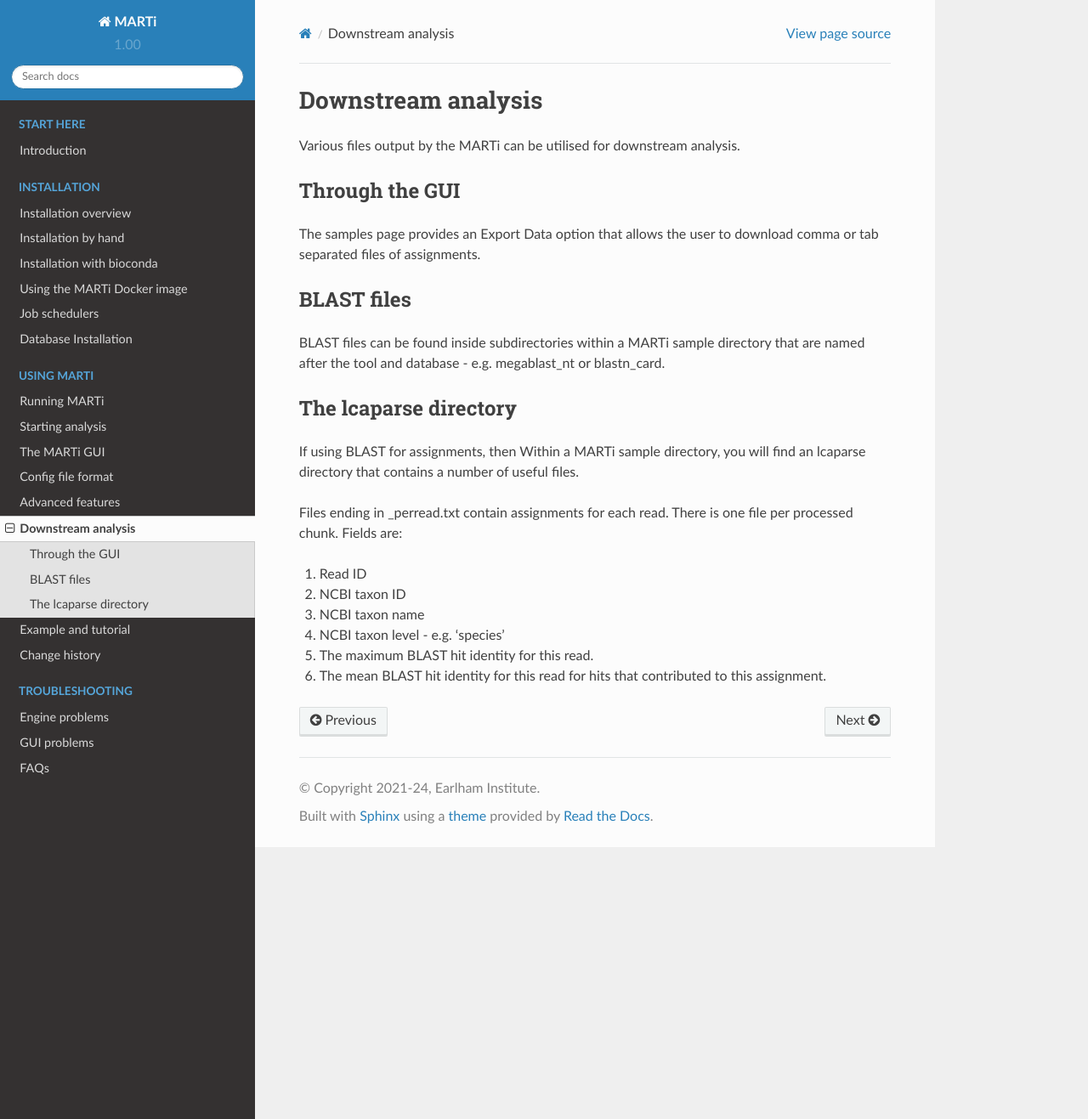
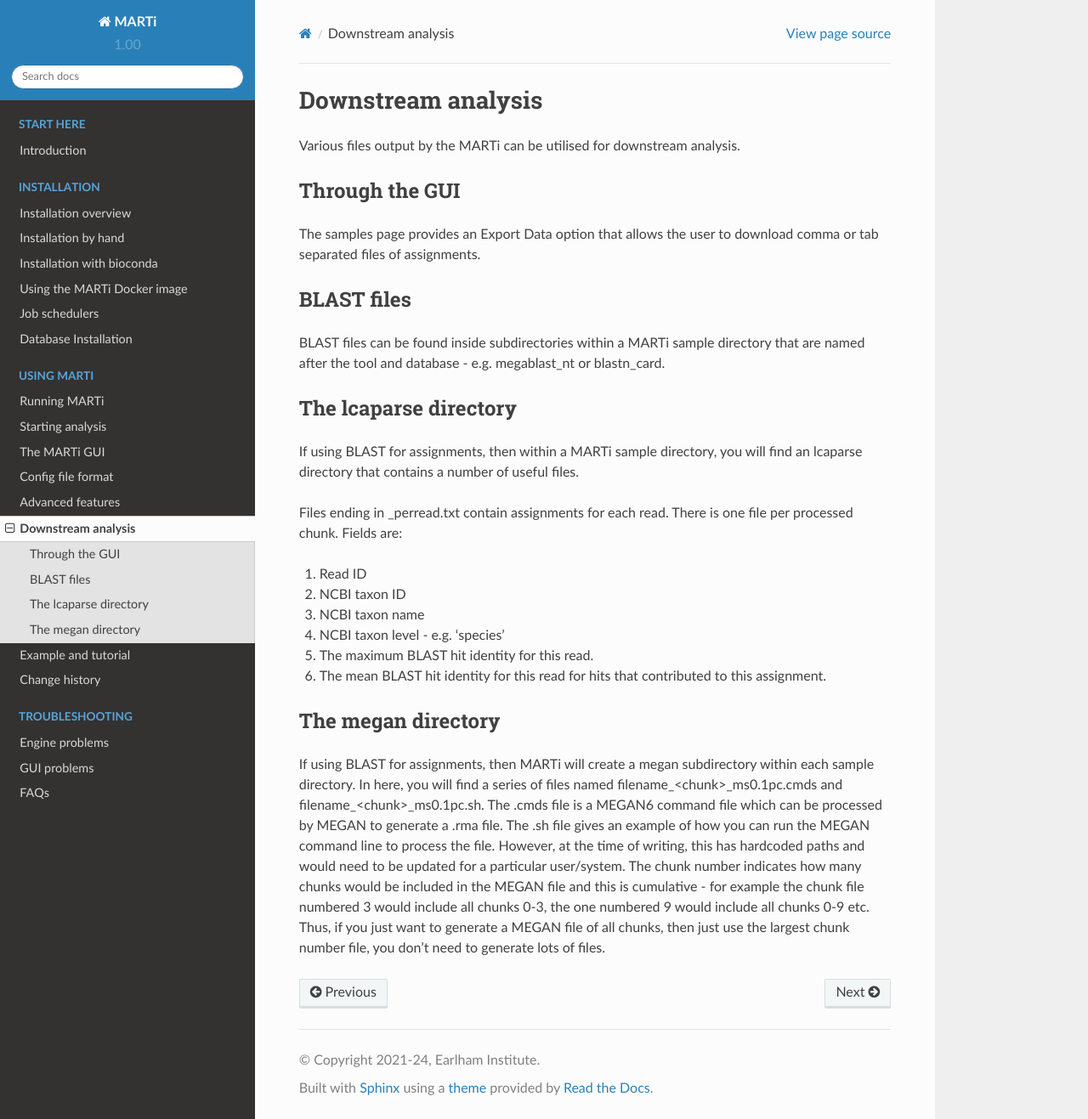
Before and after one commit to richardmleggett/MARTi, a Sphinx documentation site: the page built from docs/source/downstream.rst, in a window 1280 px wide and 1317 px high. Shown: the whole window at 85% size. Built offline with Sphinx 7.4.7 and the Read the Docs theme 2.0.0, drawn with Linux system fonts in a browser that asks for light colours; formulas are drawn with MathJax 3.

Commit message:
Update downstream.rst

```diff
--- a/docs/source/downstream.rst
+++ b/docs/source/downstream.rst
@@ -19,7 +19,7 @@ BLAST files can be found inside subdirectories within a MARTi sample directory t
 The lcaparse directory
 ----------------------
 
-If using BLAST for assignments, then Within a MARTi sample directory, you will find an lcaparse directory that contains a number of useful files.
+If using BLAST for assignments, then within a MARTi sample directory, you will find an lcaparse directory that contains a number of useful files.
 
 Files ending in _perread.txt contain assignments for each read. There is one file per processed chunk. Fields are:
 
@@ -29,3 +29,8 @@ Files ending in _perread.txt contain assignments for each read. There is one fil
 #. NCBI taxon level - e.g. 'species'
 #. The maximum BLAST hit identity for this read.
 #. The mean BLAST hit identity for this read for hits that contributed to this assignment.
+
+The megan directory
+-------------------
+
+If using BLAST for assignments, then MARTi will create a megan subdirectory within each sample directory. In here, you will find a series of files named filename_<chunk>_ms0.1pc.cmds and filename_<chunk>_ms0.1pc.sh. The .cmds file is a MEGAN6 command file which can be processed by MEGAN to generate a .rma file. The .sh file gives an example of how you can run the MEGAN command line to process the file. However, at the time of writing, this has hardcoded paths and would need to be updated for a particular user/system. The chunk number indicates how many chunks would be included in the MEGAN file and this is cumulative - for example the chunk file numbered 3 would include all chunks 0-3, the one numbered 9 would include all chunks 0-9 etc. Thus, if you just want to generate a MEGAN file of all chunks, then just use the largest chunk number file, you don't need to generate lots of files.
```
